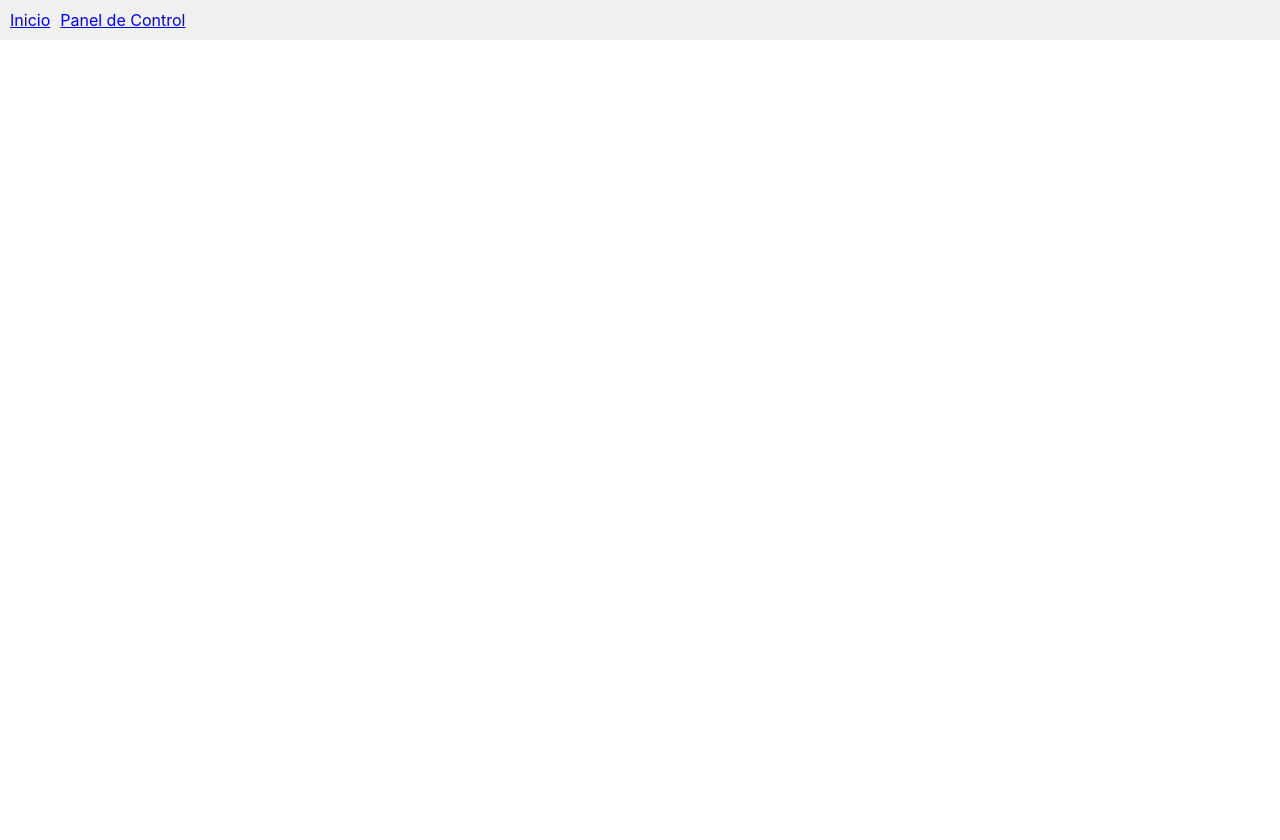
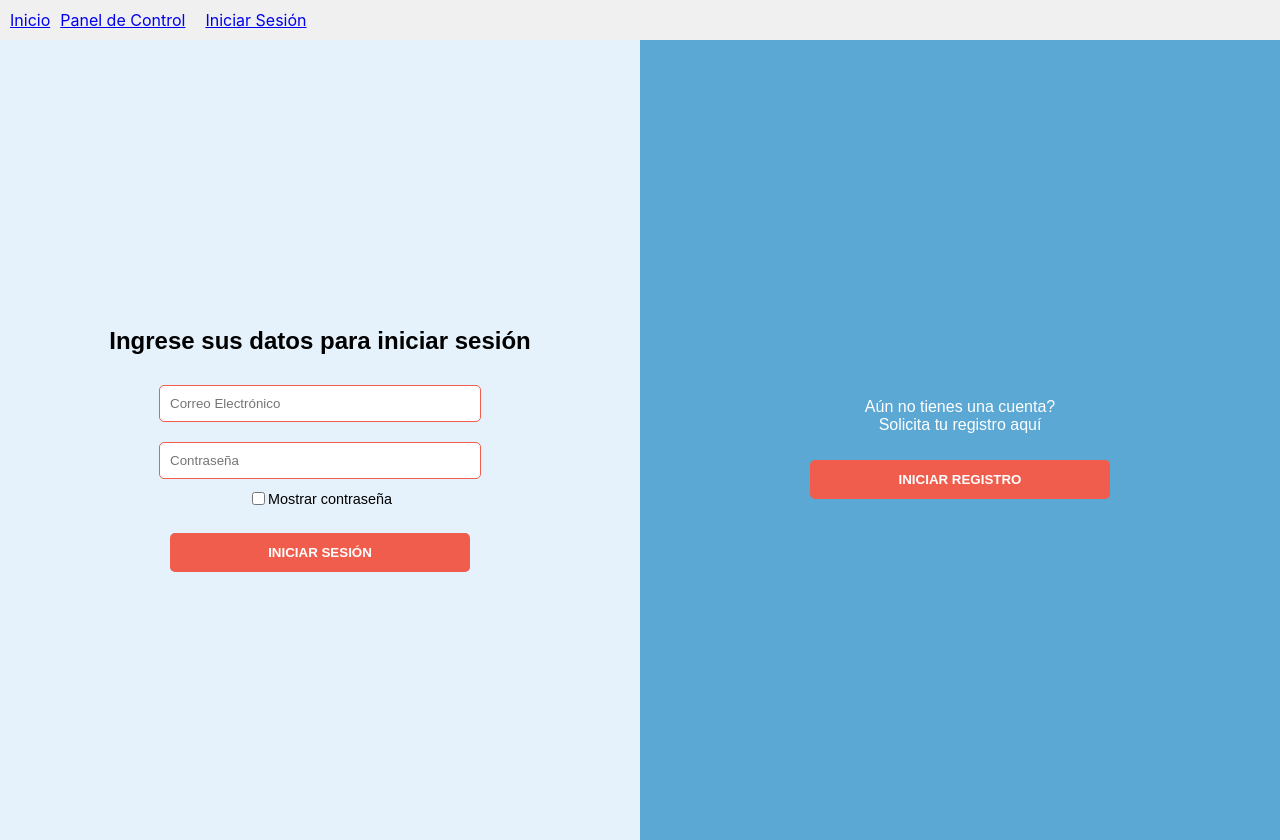
Before and after one commit to HJFlash/OfiPass, a React (Create React App) app in the folder p1/: page /login in a window 1280 px wide. Before the commit the page ends 800 px from the top, so only its background shows below. Built offline with nearby package versions, Linux system fonts and the light colour scheme.

Commit message:
Pagina de Inicio de sesion/Registro Creada

```diff
--- a/p1/src/App.js
+++ b/p1/src/App.js
@@ -3,6 +3,7 @@ import { BrowserRouter as Router, Routes, Route } from 'react-router-dom';
 import Home from './pages/Home';
 import Dashboard from './pages/Dashboard';
 import Navbar from './components/Navbar';
+import LoginRegister from './pages/LoginRegister';
 
 function App() {
   return (
@@ -11,6 +12,7 @@ function App() {
       <Routes>
         <Route path="/" element={<Home />} />
         <Route path="/dashboard" element={<Dashboard />} />
+        <Route path="/login" element={<LoginRegister />} />
       </Routes>
     </Router>
   );
--- a/p1/src/components/Navbar.jsx
+++ b/p1/src/components/Navbar.jsx
@@ -6,6 +6,7 @@ const Navbar = () => {
     <nav style={{ padding: '10px', background: '#f0f0f0' }}>
       <Link to="/" style={{ marginRight: '10px' }}>Inicio</Link>
       <Link to="/dashboard">Panel de Control</Link>
+      <Link to="/login" style={{ marginLeft: '20px' }}>Iniciar Sesión</Link>
     </nav>
   );
 };
--- /dev/null
+++ b/p1/src/pages/LoginRegister.css
@@ -0,0 +1,82 @@
+/* Ocupa toda la ventana */
+body, html, #root {
+    height: 100%;
+    margin: 0;
+  }
+
+  .container {
+    width: 100vw;
+    height: 100vh;
+    display: flex;
+    justify-content: center;
+    align-items: center;
+    font-family: Arial, sans-serif;
+    background-color: #eaeaea;
+  }
+
+  /* Estas clases ahora ocupan toda la pantalla */
+  .login-container,
+  .register-container {
+    display: flex;
+    width: 100%;
+    height: 100%;
+  }
+
+  .left, .right {
+    flex: 1;
+    padding: 40px;
+    display: flex;
+    flex-direction: column;
+    justify-content: center;
+    align-items: center;
+  }
+
+  .left {
+    background-color: #e6f2fb;
+  }
+
+  .right {
+    background-color: #5ba8d4;
+    color: white;
+    text-align: center;
+  }
+
+  .left h2,
+  .right h2 {
+    margin-bottom: 20px;
+  }
+
+  input[type="text"],
+  input[type="email"],
+  input[type="password"] {
+    margin: 10px 0;
+    padding: 10px;
+    width: 80%;
+    max-width: 300px;
+    border: 1px solid #f05d4d;
+    border-radius: 5px;
+  }
+
+  .checkbox {
+    font-size: 0.9rem;
+    margin-bottom: 15px;
+    display: flex;
+    align-items: center;
+  }
+
+  .primary-btn {
+    background-color: #f05d4d;
+    color: white;
+    border: none;
+    padding: 12px 20px;
+    margin-top: 10px;
+    border-radius: 5px;
+    cursor: pointer;
+    font-weight: bold;
+    width: 80%;
+    max-width: 300px;
+  }
+
+  .primary-btn:hover {
+    background-color: #e14a3c;
+  }
--- /dev/null
+++ b/p1/src/pages/LoginRegister.jsx
@@ -0,0 +1,56 @@
+import React, { useState } from 'react';
+import './LoginRegister.css';
+
+const LoginRegister = () => {
+  const [showRegister, setShowRegister] = useState(false);
+  const [showPassword, setShowPassword] = useState(false);
+
+  return (
+    <div className="container">
+      {!showRegister ? (
+        <div className="login-container">
+          <div className="left">
+            <h2>Ingrese sus datos para iniciar sesión</h2>
+            <input type="email" placeholder="Correo Electrónico" />
+            <input
+              type={showPassword ? 'text' : 'password'}
+              placeholder="Contraseña"
+            />
+            <label className="checkbox">
+              <input
+                type="checkbox"
+                onChange={() => setShowPassword(!showPassword)}
+              /> Mostrar contraseña
+            </label>
+            <button className="primary-btn">INICIAR SESIÓN</button>
+          </div>
+          <div className="right">
+            <p>Aún no tienes una cuenta?<br />Solicita tu registro aquí</p>
+            <button className="primary-btn" onClick={() => setShowRegister(true)}>INICIAR REGISTRO</button>
+          </div>
+        </div>
+      ) : (
+        <div className="register-container">
+          <div className="left">
+            <p>Regresar al inicio</p>
+            <h2>Ya tienes una cuenta?</h2>
+            <p>Es necesario iniciar sesión para realizar una solicitud</p>
+            <button className="primary-btn" onClick={() => setShowRegister(false)}>INICIAR SESIÓN</button>
+          </div>
+          <div className="right">
+            <p>Para registrarte debes rellenar el formulario a continuación</p>
+            <input type="email" placeholder="Ingrese su correo" />
+            <input type="text" placeholder="Ingrese su nombre" />
+            <input type="text" placeholder="Lorem ipsum dolor" />
+            <input type="text" placeholder="Lorem ipsum dolor" />
+            <input type="text" placeholder="Lorem ipsum dolor" />
+            <input type="text" placeholder="Lorem ipsum dolor" />
+            <button className="primary-btn">REGISTRAR</button>
+          </div>
+        </div>
+      )}
+    </div>
+  );
+};
+
+export default LoginRegister;
```
